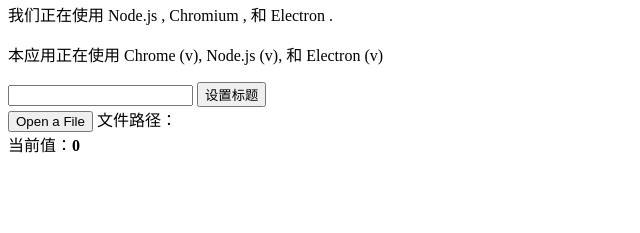
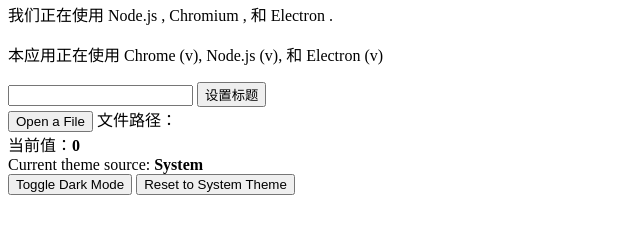
Before and after one commit to fengyingweb/electronDemo, an Electron app: page src/index.html in a window 800 px wide. Shown: the part 87-320 px from the top of the page, without its empty margins (0-640 px from the left). Drawn offline with Linux system fonts and the light colour scheme; no server answers.

Commit message:
Update index.html

```diff
--- a/src/index.html
+++ b/src/index.html
@@ -4,6 +4,7 @@
     <meta charset="UTF-8">
     <!-- https://developer.mozilla.org/zh-CN/docs/Web/HTTP/CSP -->
     <meta http-equiv="Content-Security-Policy" content="default-src 'self'; script-src 'self'">
+    <link rel="stylesheet" type="text/css" href="./css/style.css">
     <title>你好!</title>
   </head>
   <body>
@@ -23,6 +24,10 @@
     <div>
       <span>当前值：</span><strong id="counter">0</strong>
     </div>
+    <div>Current theme source: <strong id="theme-source">System</strong></div>
+
+    <button id="toggle-dark-mode">Toggle Dark Mode</button>
+    <button id="reset-to-system">Reset to System Theme</button>
     <script type="module" src="./js/render.js"></script>
   </body>
 </html>
```
